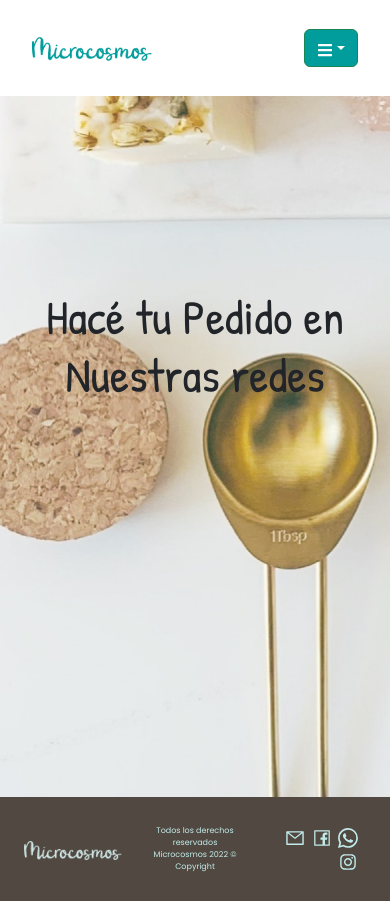
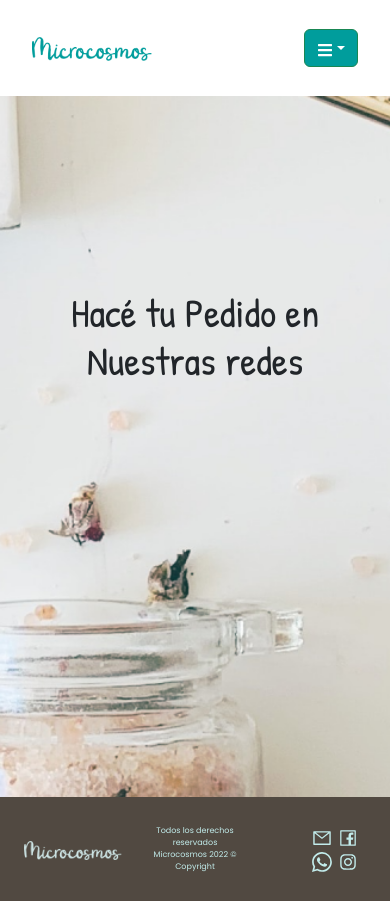
Before and after one commit to Makita7/microcosmos, a React (Create React App) app: page /contacto in a window 390 px wide. Built offline with nearby package versions, Linux system fonts and the light colour scheme.

Commit message:
contacts page fix for cel

```diff
--- a/src/App.css
+++ b/src/App.css
@@ -571,4 +571,10 @@ a.biocosmeticaLink {
   a.dropLinks {
     color: #00839c;
   }
+  .contactos {
+    background-image: url('./assets/contactsCel.png');
+  }
+  .contactos h3 {
+    font-size: 2.5em;
+  }
 }
--- a/src/components/SocialMediaCel.js
+++ b/src/components/SocialMediaCel.js
@@ -9,6 +9,7 @@ function SocialMediaCel() {
         <div className='OnlyCell'>
             <a className='icon' href='mailto:microcosmosapp@gmail.com'><AiOutlineMail size={20}/></a>
             <a className='icon' href={FaceBook} ><AiOutlineFacebook size={20}/></a>
+            <br/>
             <a className='icon' href='https://wa.me/5492995289706?text='><BsWhatsapp size={20}/></a>
             <a className='icon' href={Insta} ><AiOutlineInstagram size={20}/></a>
         </div>
```
Also changed, not shown: src/assets/contactsCel.png (added).
